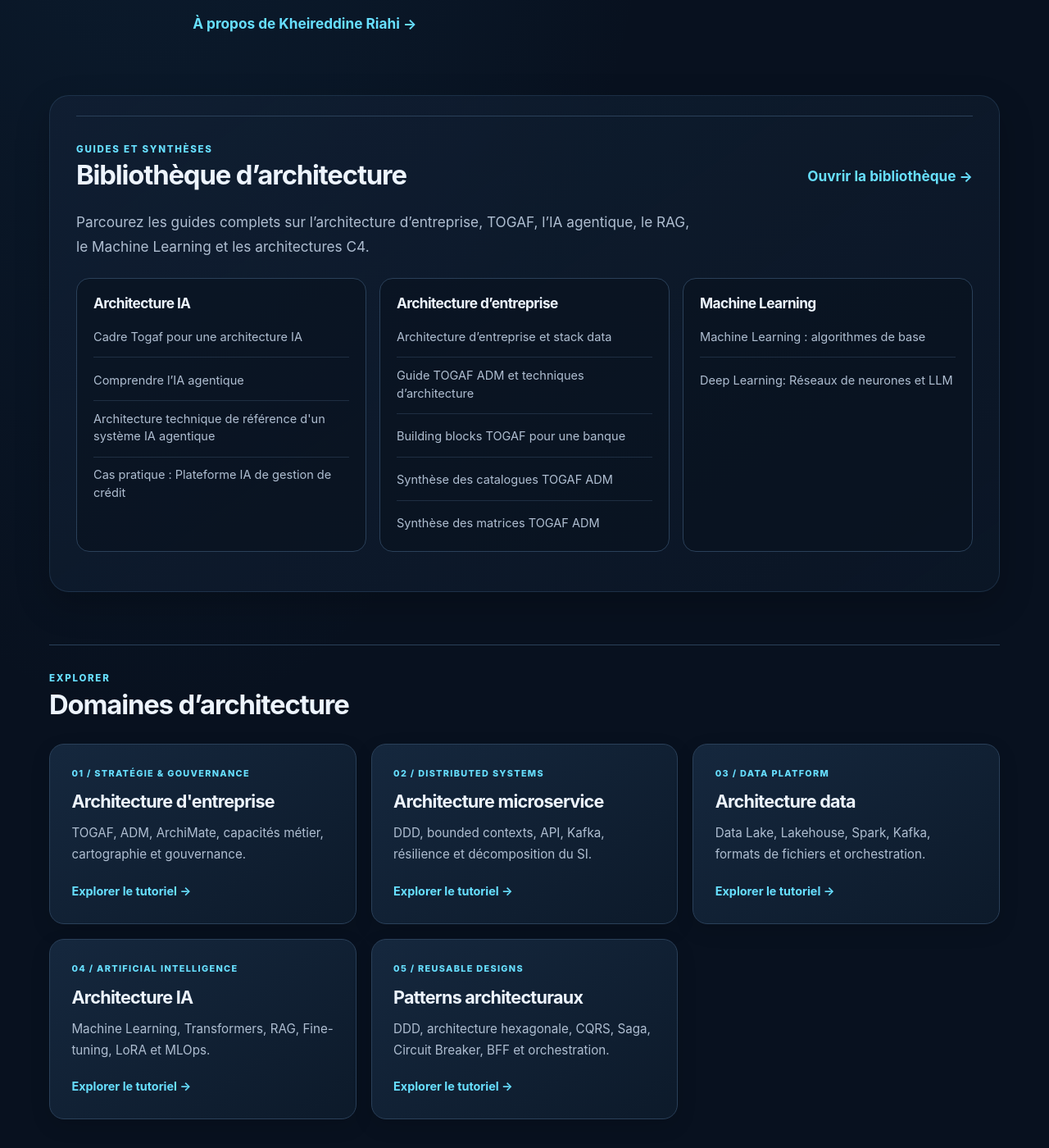
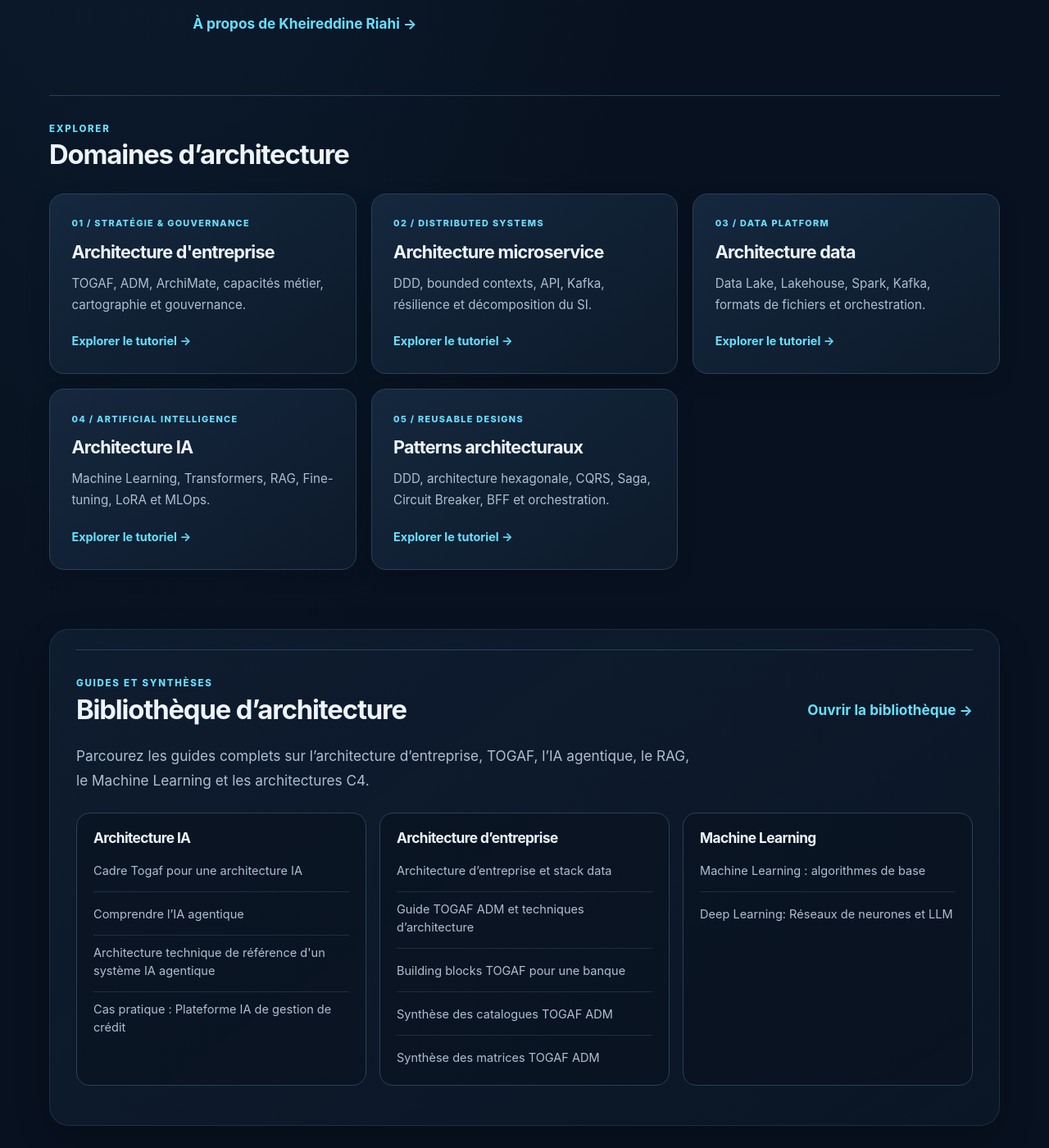
Before and after one commit to KRiahi345/kriahi, a Jekyll site: the page built from index.html, in a window 1280 px wide and 1400 px high, scrolled down 472 px. Shown: the whole window at 82% size. Built offline with Jekyll 4.4.1, drawn with Linux system fonts in a browser that asks for light colours.

Commit message:
Move architecture topics above library on home

```diff
--- a/_layouts/home.html
+++ b/_layouts/home.html
@@ -12,11 +12,6 @@ layout: default
 </div>
 </div>
 </section>
-<section class="home-library">
-<section class="section-heading"><div><p class="eyebrow">GUIDES ET SYNTHÈSES</p><h2>Bibliothèque d’architecture</h2></div><a class="text-link" href="{{ '/bibliotheque-architecture/' | relative_url }}">Ouvrir la bibliothèque →</a></section>
-<p class="library-intro">Parcourez les guides complets sur l’architecture d’entreprise, TOGAF, l’IA agentique, le RAG, le Machine Learning et les architectures C4.</p>
-{% include library-directory.html %}
-</section>
 <section class="section-heading"><div><p class="eyebrow">EXPLORER</p><h2>Domaines d’architecture</h2></div></section>
 <div class="topic-grid">
 <a class="topic-card" href="{{ '/architecture-entreprise/' | relative_url }}"><span>01 / STRATÉGIE & GOUVERNANCE</span><h3>Architecture d'entreprise</h3><p>TOGAF, ADM, ArchiMate, capacités métier, cartographie et gouvernance.</p><b>Explorer le tutoriel →</b></a>
@@ -25,6 +20,11 @@ layout: default
 <a class="topic-card" href="{{ '/architecture-ia/' | relative_url }}"><span>04 / ARTIFICIAL INTELLIGENCE</span><h3>Architecture IA</h3><p>Machine Learning, Transformers, RAG, Fine-tuning, LoRA et MLOps.</p><b>Explorer le tutoriel →</b></a>
 <a class="topic-card" href="{{ '/autres-patterns/' | relative_url }}"><span>05 / REUSABLE DESIGNS</span><h3>Patterns architecturaux</h3><p>DDD, architecture hexagonale, CQRS, Saga, Circuit Breaker, BFF et orchestration.</p><b>Explorer le tutoriel →</b></a>
 </div>
+<section class="home-library">
+<section class="section-heading"><div><p class="eyebrow">GUIDES ET SYNTHÈSES</p><h2>Bibliothèque d’architecture</h2></div><a class="text-link" href="{{ '/bibliotheque-architecture/' | relative_url }}">Ouvrir la bibliothèque →</a></section>
+<p class="library-intro">Parcourez les guides complets sur l’architecture d’entreprise, TOGAF, l’IA agentique, le RAG, le Machine Learning et les architectures C4.</p>
+{% include library-directory.html %}
+</section>
 <section class="section-heading"><div><p class="eyebrow">LE JOURNAL</p><h2>Dernières publications</h2></div><a class="text-link" href="{{ '/archives/' | relative_url }}">Toutes les publications →</a></section>
 <div class="post-grid">{% for post in site.posts limit:4 %}
 <article class="post-card"><div class="post-meta">{{ post.date | date: "%d %B %Y" }}{% if post.categories.size > 0 %} · {{ post.categories | first }}{% endif %}</div>
```
